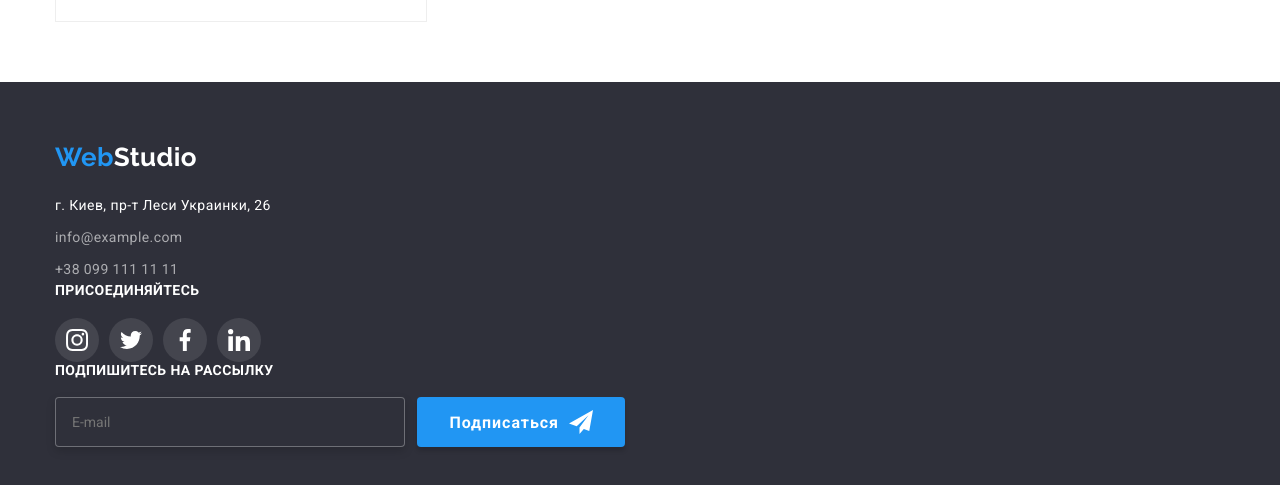
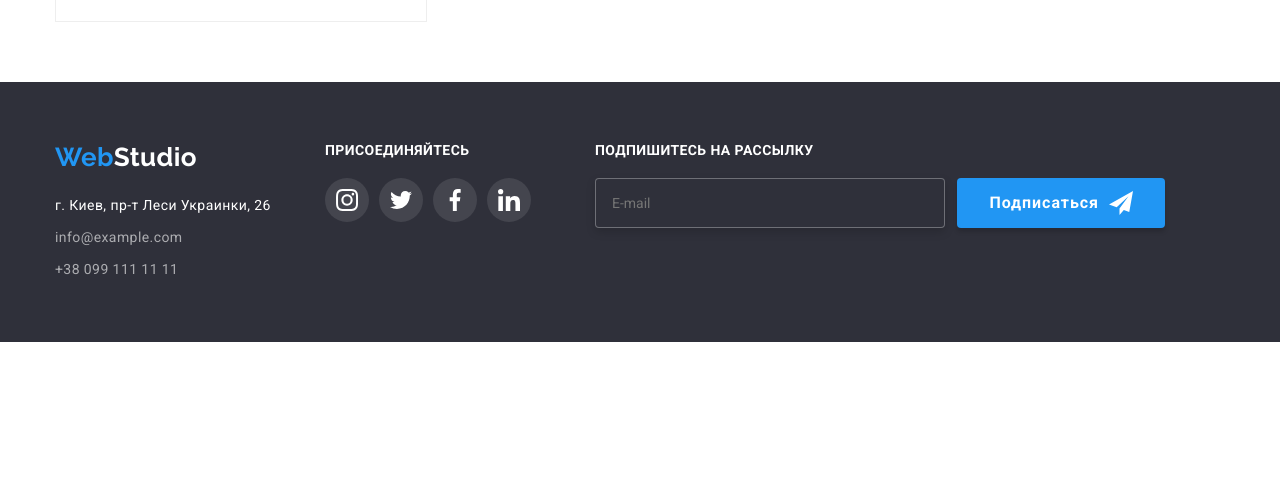
Before and after one commit to EvgeniyBoyko/goit-markup-hw-07, a plain HTML site: page portfolio.html in a window 1280 px wide. Shown: the part 1031-1516 px from the top of the page. After the commit the page ends 1373 px from the top, so only its background shows below. Drawn offline with nearby package versions, Linux system fonts and the light colour scheme.

Commit message:
правки

```diff
--- a/sass/base/_container.scss
+++ b/sass/base/_container.scss
@@ -4,6 +4,10 @@
   margin-right: auto;
   padding-left: 15px;
   padding-right: 15px;
+
+  .footer-page > & {
+    display: flex;
+  }
 
   @media screen and (min-width: 480px) {
     width: 480px;
@@ -24,7 +28,3 @@
 //     margin: 0 auto;
 //   }
 // }
-
-// .footer-page > & {
-//     display: flex;
-//   }
```
Also changed, not shown: CSS/main.css, CSS/main.min.css, 2 other files.
